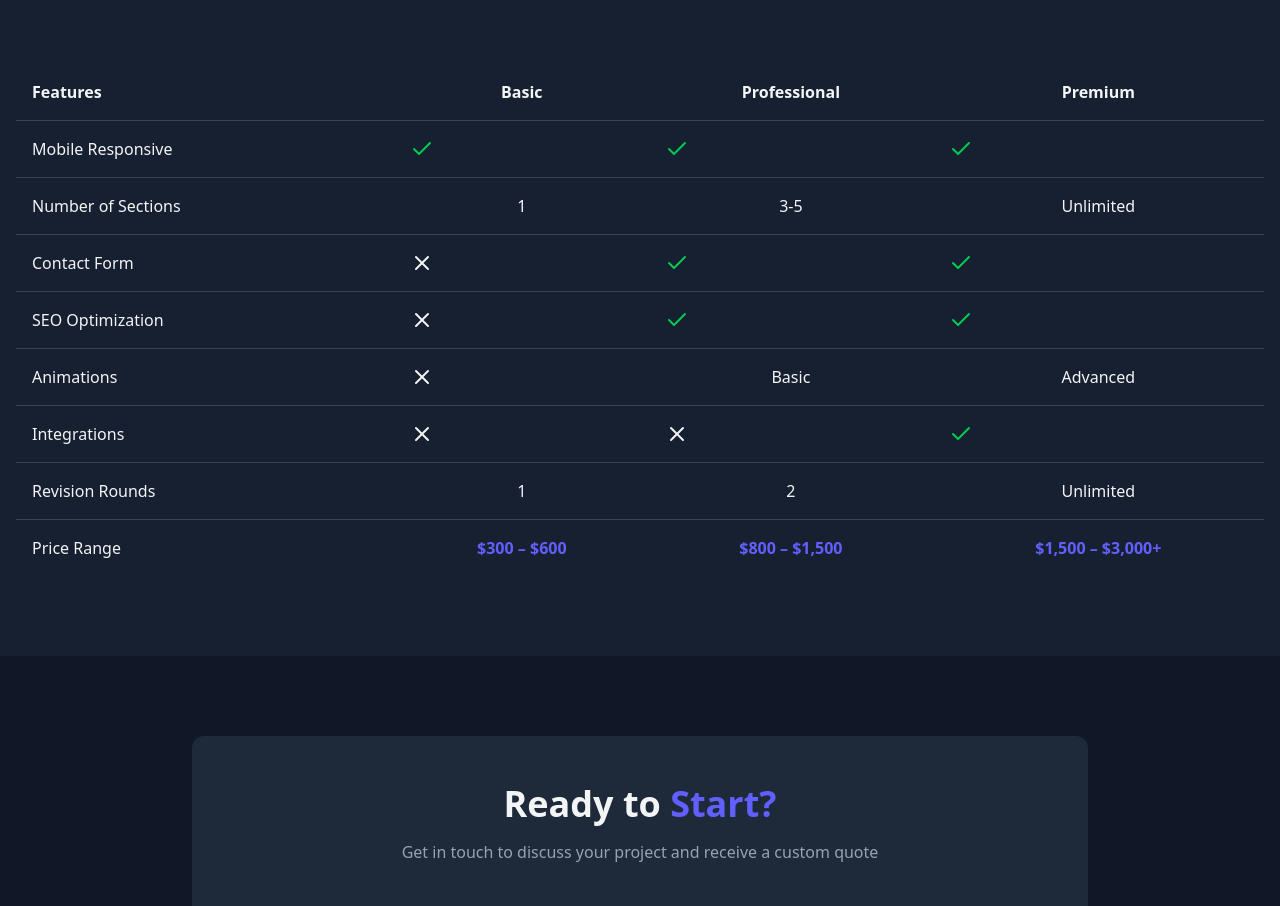
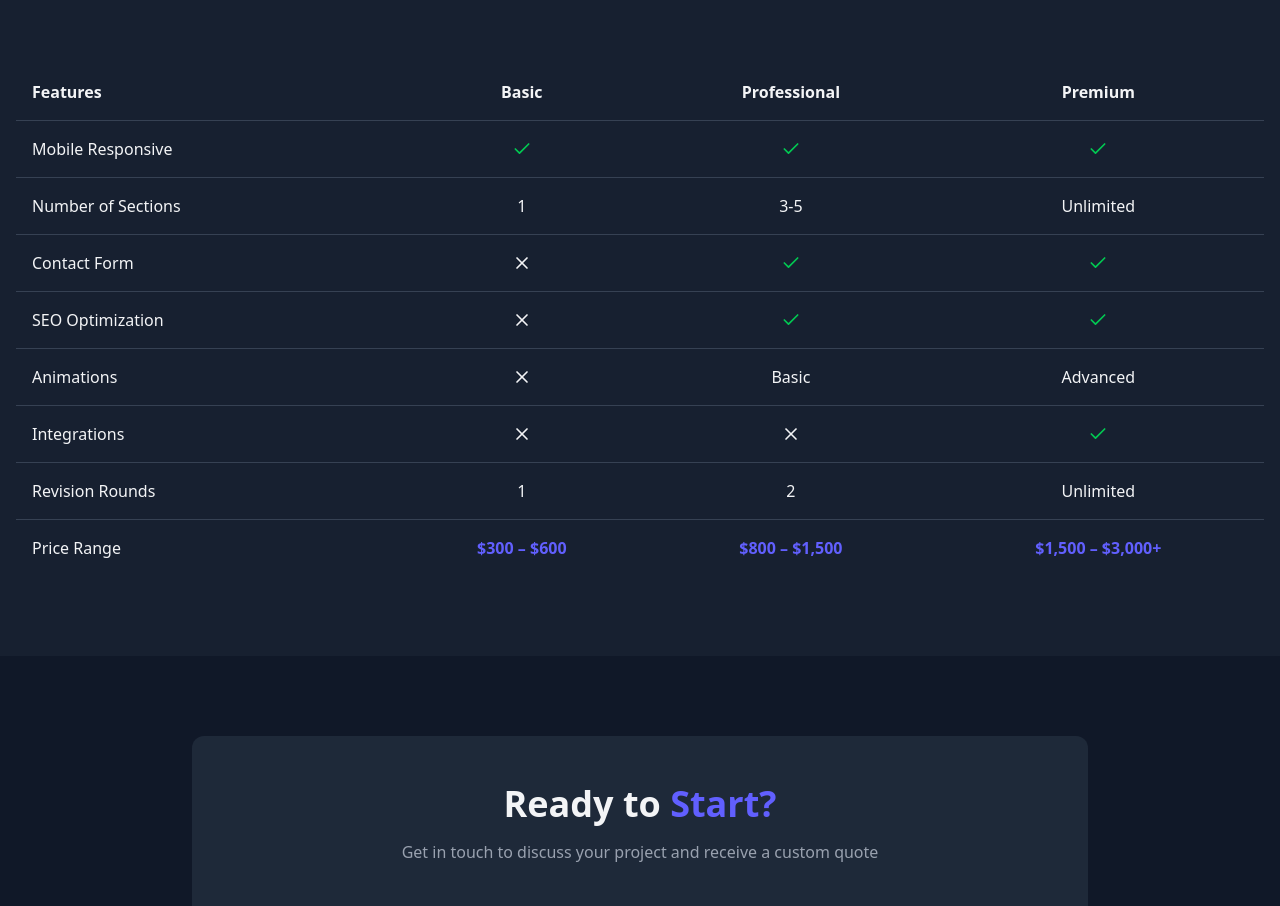
Before and after one commit to bboyd146/pixel-pioneer, a React (Vite) app: page / in a window 1280 px wide. Shown: the part 1383-2289 px from the top of the page. Built offline with nearby package versions, Linux system fonts and the light colour scheme.

Commit message:
centered svgs

```diff
--- a/src/components/Pricing.jsx
+++ b/src/components/Pricing.jsx
@@ -22,9 +22,21 @@ export default function Pricing() {
                     <tbody>
                         <tr className="border-b border-gray-700">
                             <td className="py-4 px-4">Mobile Responsive</td>
-                <td className="text-center py-4 px-4 text-green-500"><i data-feather="check"></i></td>
-                <td className="text-center py-4 px-4 text-green-500"><i data-feather="check"></i></td>
-                <td className="text-center py-4 px-4 text-green-500"><i data-feather="check"></i></td>
+                            <td className="text-center py-4 px-4">
+                                <div className="flex justify-center items-center h-full text-green-500">
+                                    <i data-feather="check" className="w-5 h-5"></i>
+                                </div>
+                            </td>
+                            <td className="text-center py-4 px-4">
+                                <div className="flex justify-center items-center h-full text-green-500">
+                                    <i data-feather="check" className="w-5 h-5"></i>
+                                </div>
+                            </td>
+                            <td className="text-center py-4 px-4">
+                                <div className="flex justify-center items-center h-full text-green-500">
+                                    <i data-feather="check" className="w-5 h-5"></i>
+                                </div>
+                            </td>
                         </tr>
                         <tr className="border-b border-gray-700">
                             <td className="py-4 px-4">Number of Sections</td>
@@ -34,27 +46,67 @@ export default function Pricing() {
                         </tr>
                         <tr className="border-b border-gray-700">
                             <td className="py-4 px-4">Contact Form</td>
-                <td className="text-center py-4 px-4"><i data-feather="x"></i></td>
-                <td className="text-center py-4 px-4 text-green-500"><i data-feather="check"></i></td>
-                <td className="text-center py-4 px-4 text-green-500"><i data-feather="check"></i></td>
+                            <td className="text-center py-4 px-4">
+                                <div className="flex justify-center items-center h-full">
+                                    <i data-feather="x" className="w-5 h-5"></i>
+                                </div>
+                            </td>
+                            <td className="text-center py-4 px-4">
+                                <div className="flex justify-center items-center h-full text-green-500">
+                                    <i data-feather="check" className="w-5 h-5"></i>
+                                </div>
+                            </td>
+                            <td className="text-center py-4 px-4">
+                                <div className="flex justify-center items-center h-full text-green-500">
+                                    <i data-feather="check" className="w-5 h-5"></i>
+                                </div>
+                            </td>
                         </tr>
                         <tr className="border-b border-gray-700">
                             <td className="py-4 px-4">SEO Optimization</td>
-                <td className="text-center py-4 px-4"><i data-feather="x"></i></td>
-                <td className="text-center py-4 px-4 text-green-500"><i data-feather="check"></i></td>
-                <td className="text-center py-4 px-4 text-green-500"><i data-feather="check"></i></td>
+                            <td className="text-center py-4 px-4">
+                                <div className="flex justify-center items-center h-full">
+                                    <i data-feather="x" className="w-5 h-5"></i>
+                                </div>
+                            </td>
+                            <td className="text-center py-4 px-4">
+                                <div className="flex justify-center items-center h-full text-green-500">
+                                    <i data-feather="check" className="w-5 h-5"></i>
+                                </div>
+                            </td>
+                            <td className="text-center py-4 px-4">
+                                <div className="flex justify-center items-center h-full text-green-500">
+                                    <i data-feather="check" className="w-5 h-5"></i>
+                                </div>
+                            </td>
                         </tr>
                         <tr className="border-b border-gray-700">
                             <td className="py-4 px-4">Animations</td>
-                <td className="text-center py-4 px-4"><i data-feather="x"></i></td>
+                            <td className="text-center py-4 px-4">
+                                <div className="flex justify-center items-center h-full">
+                                    <i data-feather="x" className="w-5 h-5"></i>
+                                </div>
+                            </td>
                             <td className="text-center py-4 px-4">Basic</td>
                             <td className="text-center py-4 px-4">Advanced</td>
                         </tr>
                         <tr className="border-b border-gray-700">
                             <td className="py-4 px-4">Integrations</td>
-                <td className="text-center py-4 px-4"><i data-feather="x"></i></td>
-                <td className="text-center py-4 px-4"><i data-feather="x"></i></td>
-                <td className="text-center py-4 px-4 text-green-500"><i data-feather="check"></i></td>
+                            <td className="text-center py-4 px-4">
+                                <div className="flex justify-center items-center h-full">
+                                    <i data-feather="x" className="w-5 h-5"></i>
+                                </div>
+                            </td>
+                            <td className="text-center py-4 px-4">
+                                <div className="flex justify-center items-center h-full">
+                                    <i data-feather="x" className="w-5 h-5"></i>
+                                </div>
+                            </td>
+                            <td className="text-center py-4 px-4">
+                                <div className="flex justify-center items-center h-full text-green-500">
+                                    <i data-feather="check" className="w-5 h-5"></i>
+                                </div>
+                            </td>
                         </tr>
                         <tr className="border-b border-gray-700">
                             <td className="py-4 px-4">Revision Rounds</td>
```
Lines whose indentation alone changed are shown as unchanged.
